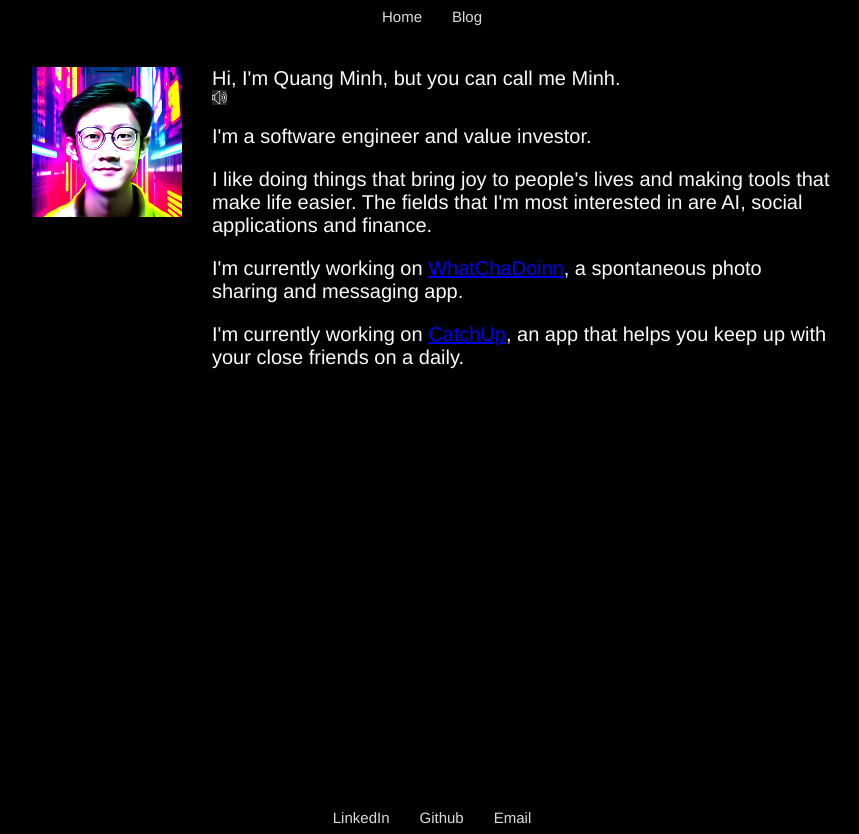
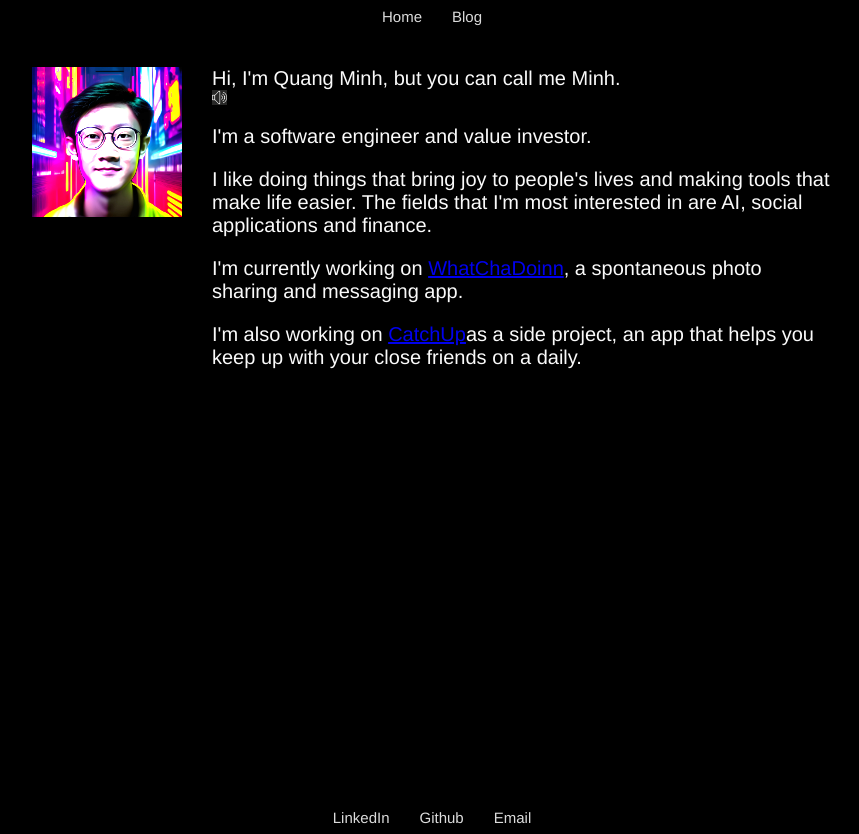
Before and after one commit to bobcoi03/PersonalWebsite, a Next.js app in the folder personalwebsite/: page / in a window 1280 px wide. Shown: the whole page, without its empty margins (208-1067 px from the left). Built offline with nearby package versions, Linux system fonts and the light colour scheme.

Commit message:
fixed grammar

```diff
--- a/personalwebsite/src/pages/index.js
+++ b/personalwebsite/src/pages/index.js
@@ -81,9 +81,9 @@ export default function Home() {
           <div>
             <p className="profileText">
               <text>
-              I'm currently working on&nbsp;
-              <Link href="/blogs/catchUp">CatchUp</Link>,
-              an app that helps you keep up
+              I'm also working on&nbsp;
+              <Link href="/blogs/catchUp">CatchUp</Link>
+              as a side project, an app that helps you keep up
               with your close friends on a daily.
               </text>
             </p>
```
